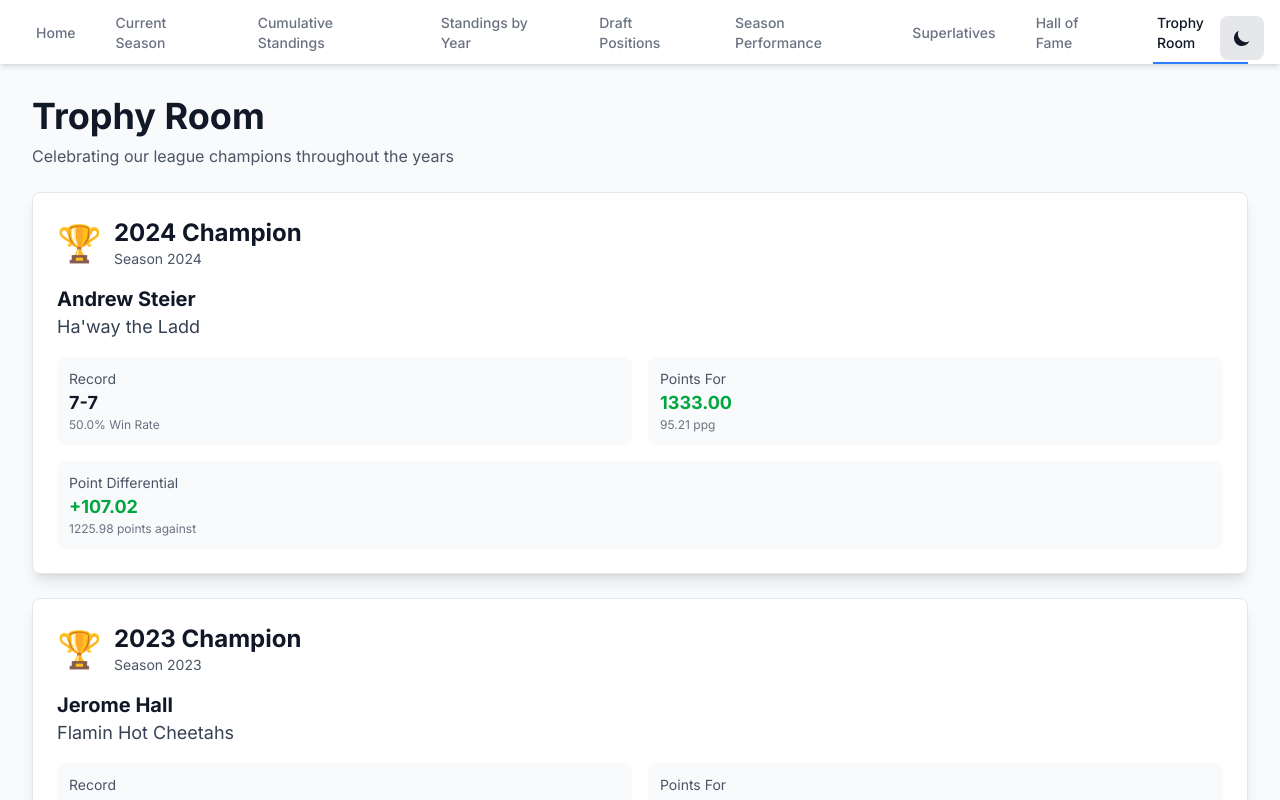
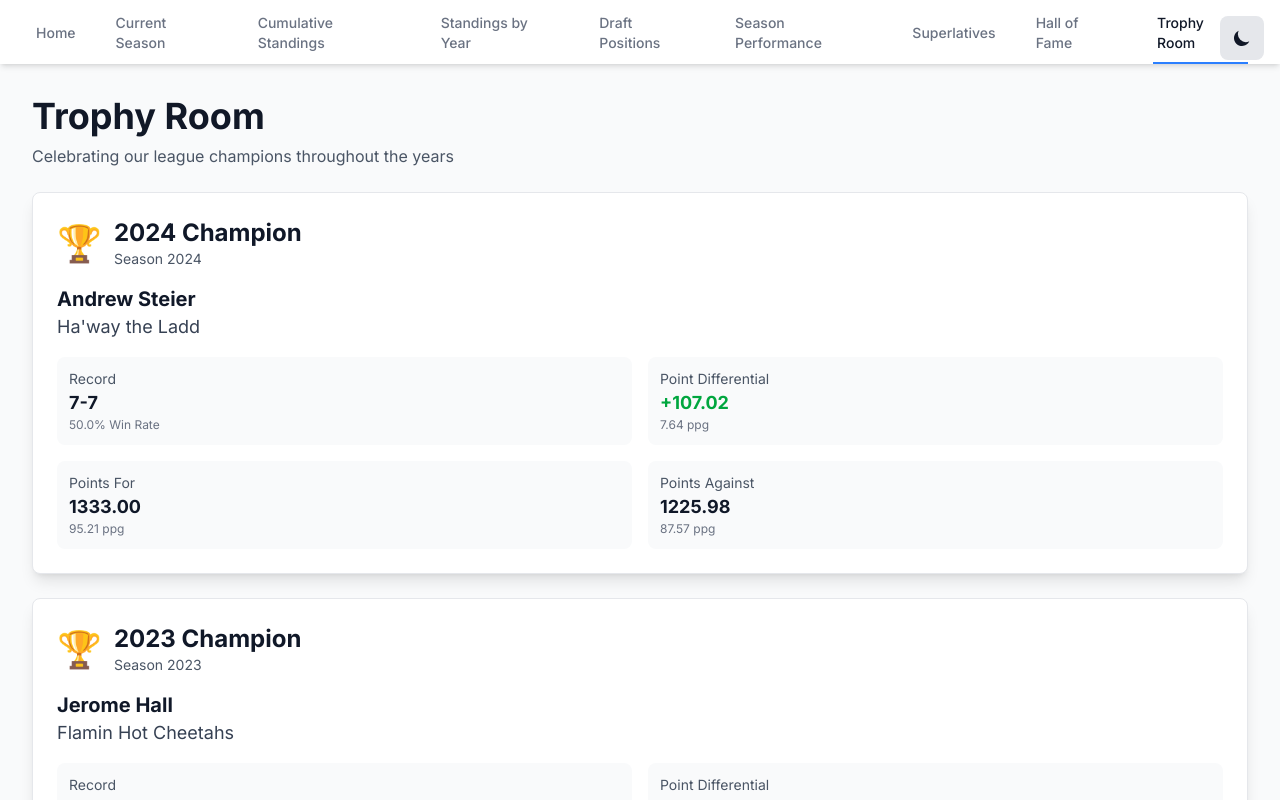
Before and after one commit to jhall9/fort-duncan-fantasy-stats, a Next.js app: page /trophy-room in a window 1280 px wide. Shown: the top 800 px of the page. Built offline with nearby package versions, Linux system fonts and the light colour scheme.

Commit message:
Tweaks to trophy room layout

```diff
--- a/app/trophy-room/trophy-room-client.tsx
+++ b/app/trophy-room/trophy-room-client.tsx
@@ -49,30 +49,38 @@ export default function TrophyRoomClient({ champions }: TrophyRoomClientProps) {
                 {((champion.record.wins / (champion.record.wins + champion.record.losses + champion.record.ties)) * 100).toFixed(1)}% Win Rate
               </div>
             </div>
-
+            <div className="bg-gray-50 dark:bg-gray-800 rounded-lg p-3">
+              <div className="text-sm text-gray-600 dark:text-gray-400">Point Differential</div>
+              <div className={`text-lg font-bold ${(champion.pointsFor - champion.pointsAgainst) > 0
+                  ? 'text-green-600 dark:text-green-400'
+                  : 'text-red-600 dark:text-red-400'
+                }`}>
+                {(champion.pointsFor - champion.pointsAgainst) > 0 ? '+' : ''}
+                {(champion.pointsFor - champion.pointsAgainst).toFixed(2)}
+              </div>
+              <div className="text-xs text-gray-500 dark:text-gray-500">
+                {((champion.pointsFor - champion.pointsAgainst) / (champion.record.wins + champion.record.losses + champion.record.ties)).toFixed(2)} ppg
+              </div>
+            </div>
+          </div>
+          <div className="grid grid-cols-2 gap-4">
             <div className="bg-gray-50 dark:bg-gray-800 rounded-lg p-3">
               <div className="text-sm text-gray-600 dark:text-gray-400">Points For</div>
-              <div className="text-lg font-bold text-green-600 dark:text-green-400">
+              <div className="text-lg font-bold text-gray-900 dark:text-white">
                 {champion.pointsFor.toFixed(2)}
               </div>
               <div className="text-xs text-gray-500 dark:text-gray-500">
                 {(champion.pointsFor / (champion.record.wins + champion.record.losses + champion.record.ties)).toFixed(2)} ppg
               </div>
             </div>
-          </div>
-
-          <div className="bg-gray-50 dark:bg-gray-800 rounded-lg p-3">
-            <div className="text-sm text-gray-600 dark:text-gray-400">Point Differential</div>
-            <div className={`text-lg font-bold ${
-              (champion.pointsFor - champion.pointsAgainst) > 0
-                ? 'text-green-600 dark:text-green-400'
-                : 'text-red-600 dark:text-red-400'
-            }`}>
-              {(champion.pointsFor - champion.pointsAgainst) > 0 ? '+' : ''}
-              {(champion.pointsFor - champion.pointsAgainst).toFixed(2)}
-            </div>
-            <div className="text-xs text-gray-500 dark:text-gray-500">
-              {champion.pointsAgainst.toFixed(2)} points against
+            <div className="bg-gray-50 dark:bg-gray-800 rounded-lg p-3">
+              <div className="text-sm text-gray-600 dark:text-gray-400">Points Against</div>
+              <div className="text-lg font-bold text-gray-900 dark:text-white">
+                {champion.pointsAgainst.toFixed(2)}
+              </div>
+              <div className="text-xs text-gray-500 dark:text-gray-500">
+                {(champion.pointsAgainst / (champion.record.wins + champion.record.losses + champion.record.ties)).toFixed(2)} ppg
+              </div>
             </div>
           </div>
         </div>
```
